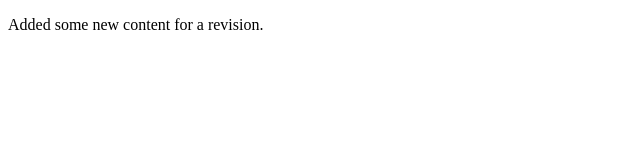
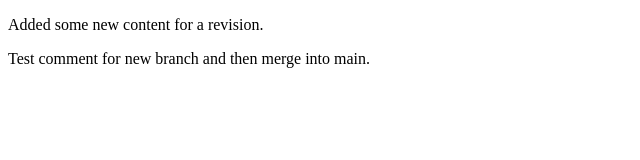
Before and after one commit to nfenton14/alpinegitrep, a plain HTML site: page index.html in a window 1280 px wide. Shown: the whole page, without its empty margins (0-640 px from the left). Drawn offline with Linux system fonts and the light colour scheme.

Commit message:
Test amendment for branch, then merge to main.

```diff
--- a/index.html
+++ b/index.html
@@ -5,5 +5,6 @@
 	</head>
 	<body>
 		<p>Added some new content for a revision.</p>
+		<p>Test comment for new branch and then merge into main.</p>
 	</body>
 </html>
```
